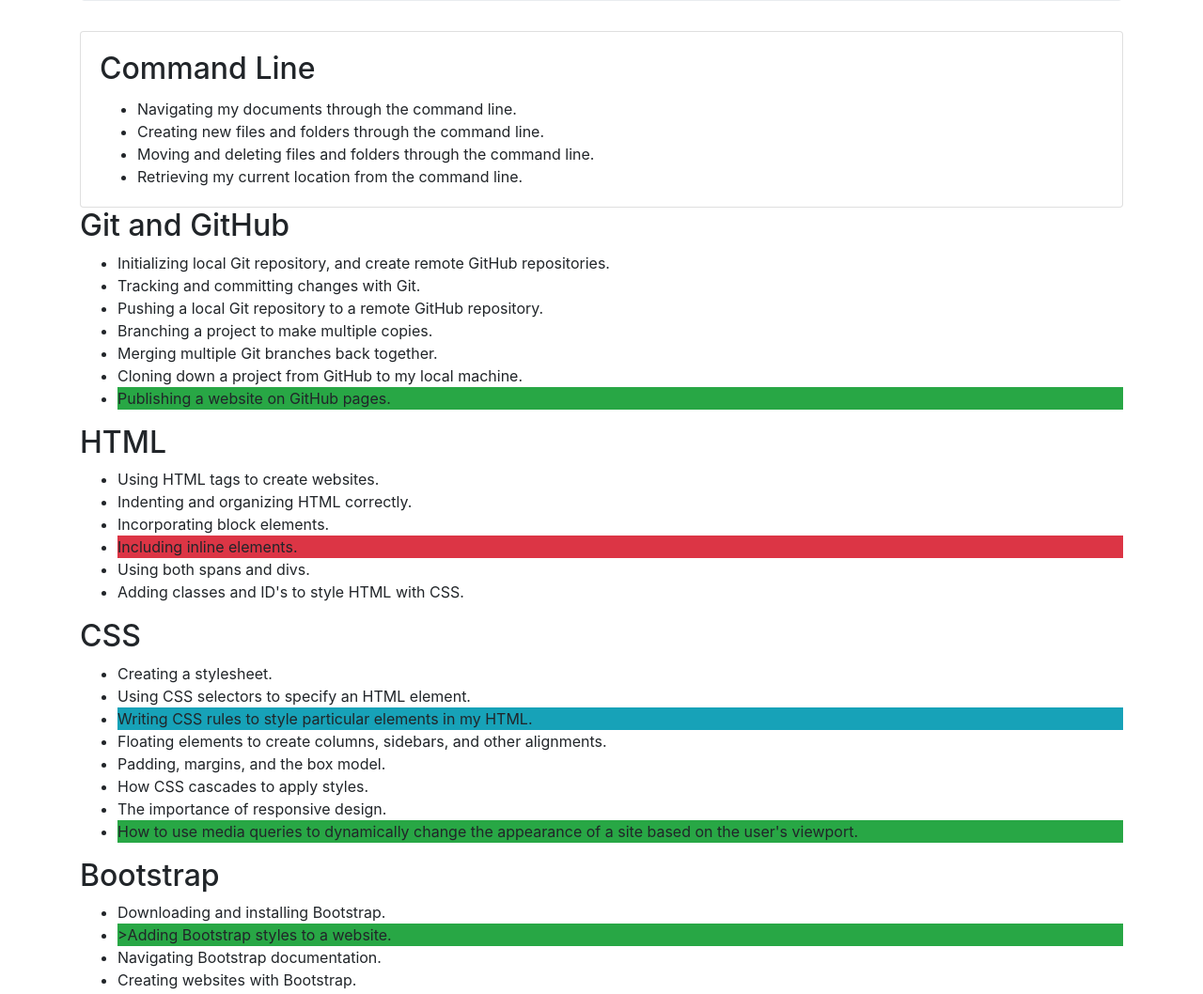
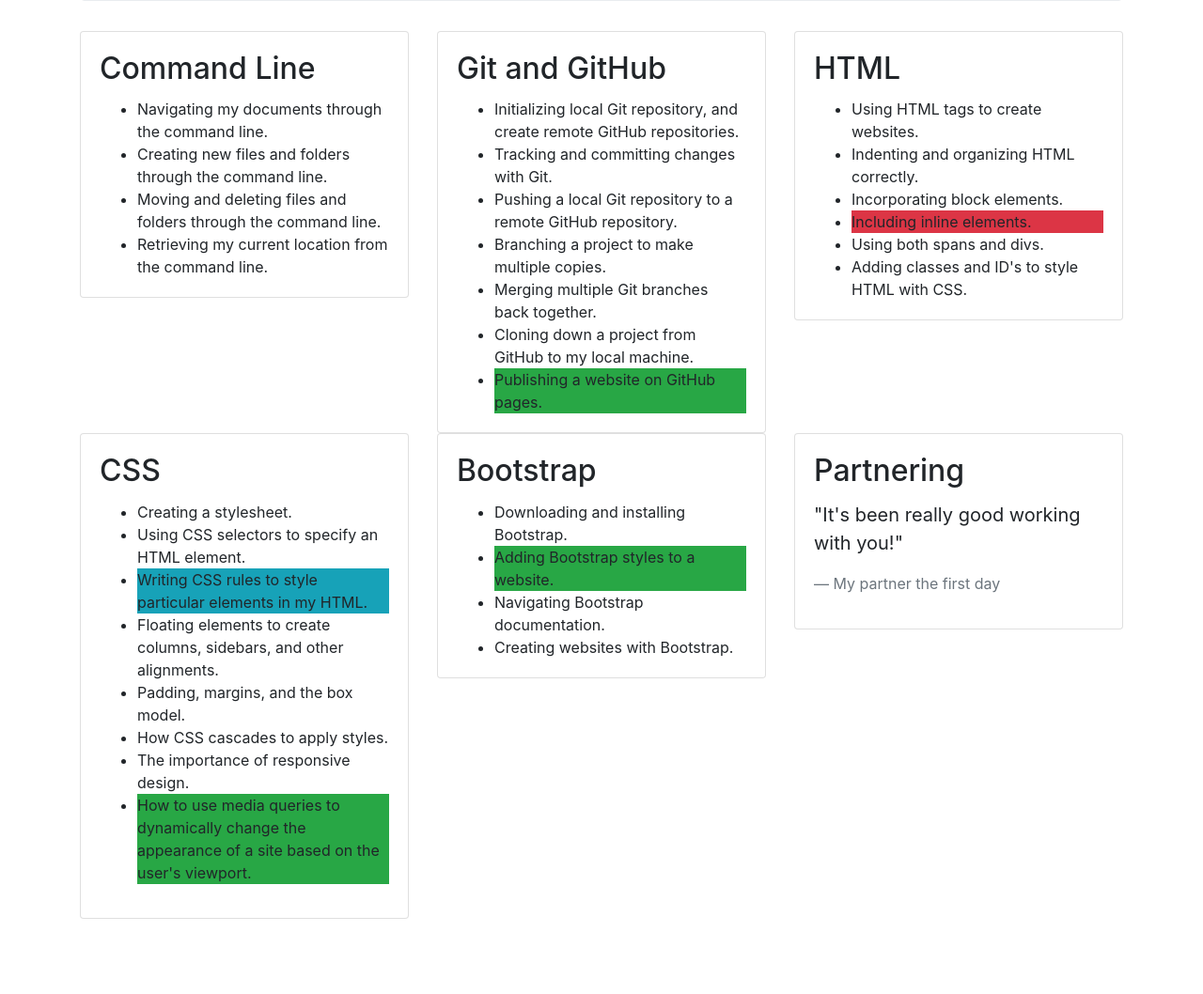
Before and after one commit to jonathanstull/week-in-review, a plain HTML site: page index.html in a window 1280 px wide. Shown: the part 223-1281 px from the top of the page at 94% size. After the commit the page ends 1201 px from the top, so only its background shows below. Drawn offline with Linux system fonts and the light colour scheme.

Commit message:
style with bootstrap for cards in 2 rows, 3 columns
Co-authored-by: Brent Hubbard <hubbardbrent@hotmail.com>

```diff
--- a/index.html
+++ b/index.html
@@ -12,6 +12,8 @@
         I've almost finished my first week at Epicodus. Here are some of the things I've learned so far:
       </p>
     </div>
+    <div class="row">
+      <div class="col-md-4">
         <div class="card">
           <div class="card-body">
             <h2 class="card-title">Command Line</h2>
@@ -23,8 +25,12 @@
             </ul>
           </div>
         </div>
-      <h2>Git and GitHub</h2>
-        <ul>
+      </div>
+      <div class="col-md-4">
+        <div class="card">
+          <div class="card-body">
+            <h2 class="card-title">Git and GitHub</h2>
+            <ul class="card-text">
               <li>Initializing local Git repository, and create remote GitHub repositories.</li>
               <li>Tracking and committing changes with Git.</li>
               <li>Pushing a local Git repository to a remote GitHub repository.</li>
@@ -33,8 +39,14 @@
               <li>Cloning down a project from GitHub to my local machine.</li>
               <li class="bg-success">Publishing a website on GitHub pages.</li>
             </ul>
-  <h2>HTML</h2>
-  <ul>
+          </div>
+        </div>
+      </div>
+      <div class="col-md-4">
+        <div class="card">
+          <div class="card-body">
+            <h2 class="card-title">HTML</h2>
+            <ul class="card-text">
               <li>Using HTML tags to create websites.</li>
               <li>Indenting and organizing HTML correctly.</li>
               <li>Incorporating block elements.</li>
@@ -42,8 +54,15 @@
               <li>Using both spans and divs.</li>
               <li>Adding classes and ID's to style HTML with CSS.</li>
             </ul>
-
-  <h2>CSS</h2>
+          </div>
+        </div>
+      </div>
+    </div>
+    <div class="row">
+      <div class="col-md-4">
+        <div class="card">
+          <div class="card-body">
+            <h2 class="card-title">CSS</h2>
             <ul>
               <li>Creating a stylesheet.</li>
               <li>Using CSS selectors to specify an HTML element.</li>
@@ -54,18 +73,36 @@
               <li>The importance of responsive design.</li>
               <li class="bg-success">How to use media queries to dynamically change the appearance of a site based on the user's viewport.</li>
             </ul>
-  <h2>Bootstrap</h2>
-    <ul>
+          </div>
+        </div>
+      </div>
+      <div class="col-md-4">
+        <div class="card">
+          <div class="card-body">
+            <h2 class="card-title">Bootstrap</h2>
+            <ul class="card-text">
               <li>Downloading and installing Bootstrap.</li>
-        <li class="bg-success">>Adding Bootstrap styles to a website.</li>
+              <li class="bg-success">Adding Bootstrap styles to a website.</li>
               <li>Navigating Bootstrap documentation.</li>
               <li>Creating websites with Bootstrap.</li>
             </ul>
-    <h2>Partnering</h2>
+          </div>
+        </div>
+      </div>
+      <div class="col-md-4">
+        <div class="card">
+          <div class="card-body">
+            <h2 class="card-title">Partnering</h2>
+            <div class="card-text">
               <blockquote class="blockquote">
                 <p>"It's been really good working with you!"</p>
                 <footer class="blockquote-footer">My partner the first day</footer>
               </blockquote>
             </div>
+          </div>
+        </div>
+      </div>
+    </div>
+  </div>
 </body>
 </html>
```
Lines whose indentation alone changed are shown as unchanged.
